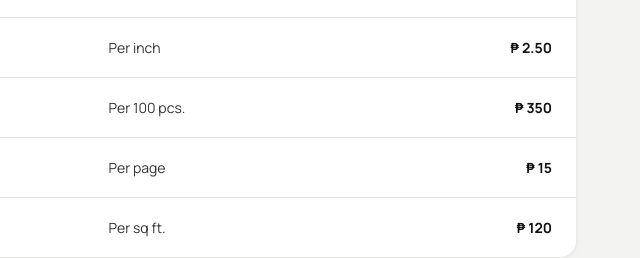
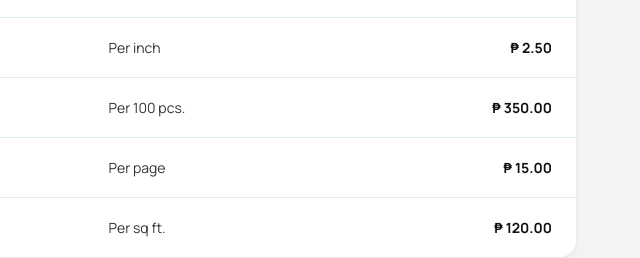
Before and after one commit to perirace/QTA-Services, a plain HTML site: page Pricing-Marketing.html in a window 1280 px wide. Shown: the part 816-1074 px from the top of the page, 640-1280 px from the left. Drawn offline with Linux system fonts and the light colour scheme; files whose address does not match are found by name.

Commit message:
Update Pricing-Marketing.html

```diff
--- a/Pricing-Marketing.html
+++ b/Pricing-Marketing.html
@@ -87,21 +87,21 @@
         <div class="row-service">Calling Cards</div>
         <div class="row-spec">Photo Paper</div>
         <div class="row-qty">Per 100 pcs.</div>
-        <div class="row-price">₱ 350</div>
+        <div class="row-price">₱ 350.00</div>
       </div>
 
       <div class="table-row">
         <div class="row-service">Invitation Printing</div>
         <div class="row-spec">Photo Paper</div>
         <div class="row-qty">Per page</div>
-        <div class="row-price">₱ 15</div>
+        <div class="row-price">₱ 15.00</div>
       </div>
 
       <div class="table-row">
         <div class="row-service">Canvas Printing</div>
         <div class="row-spec">Canvas</div>
         <div class="row-qty">Per sq ft.</div>
-        <div class="row-price">₱ 120</div>
+        <div class="row-price">₱ 120.00</div>
       </div>
 
     </div>
```
